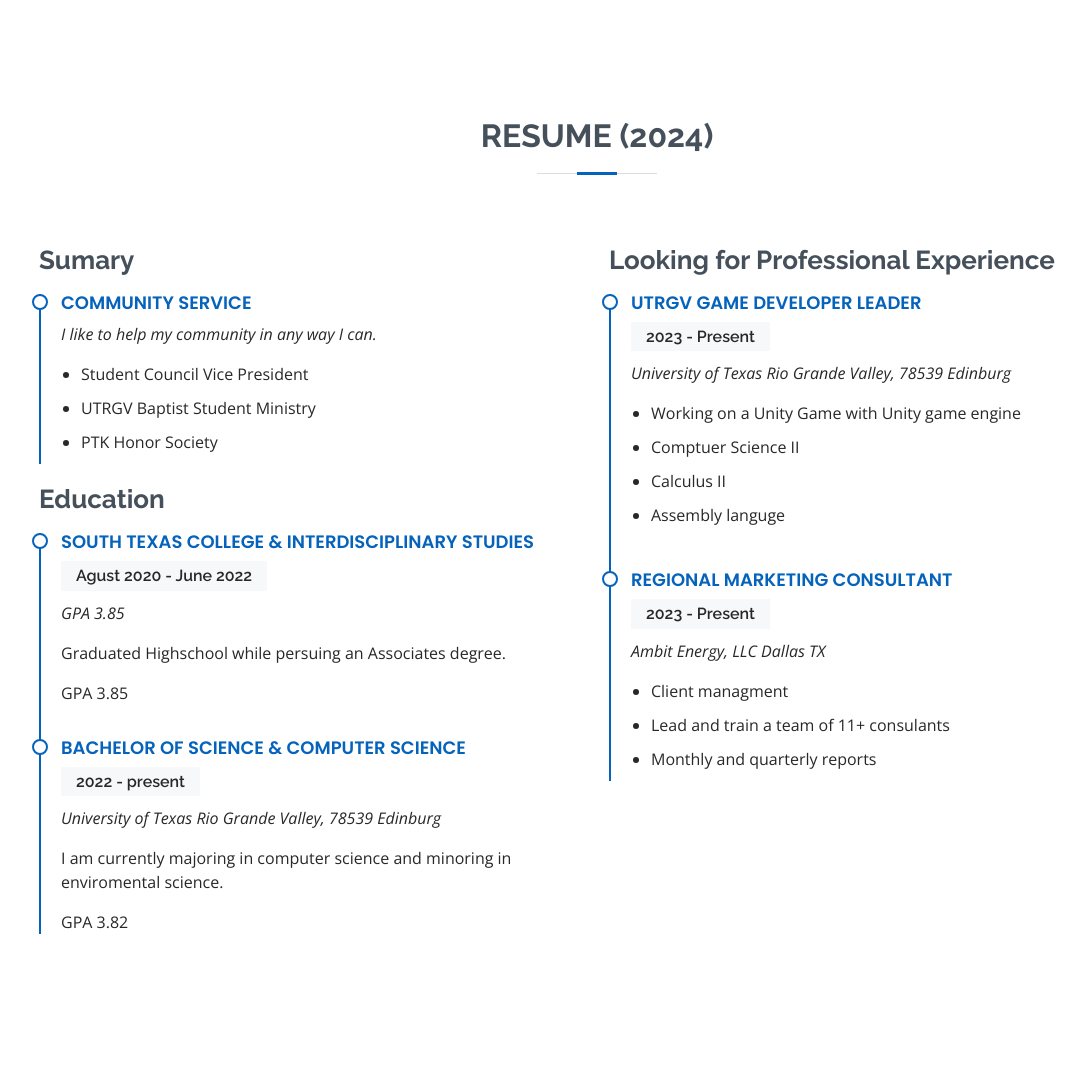
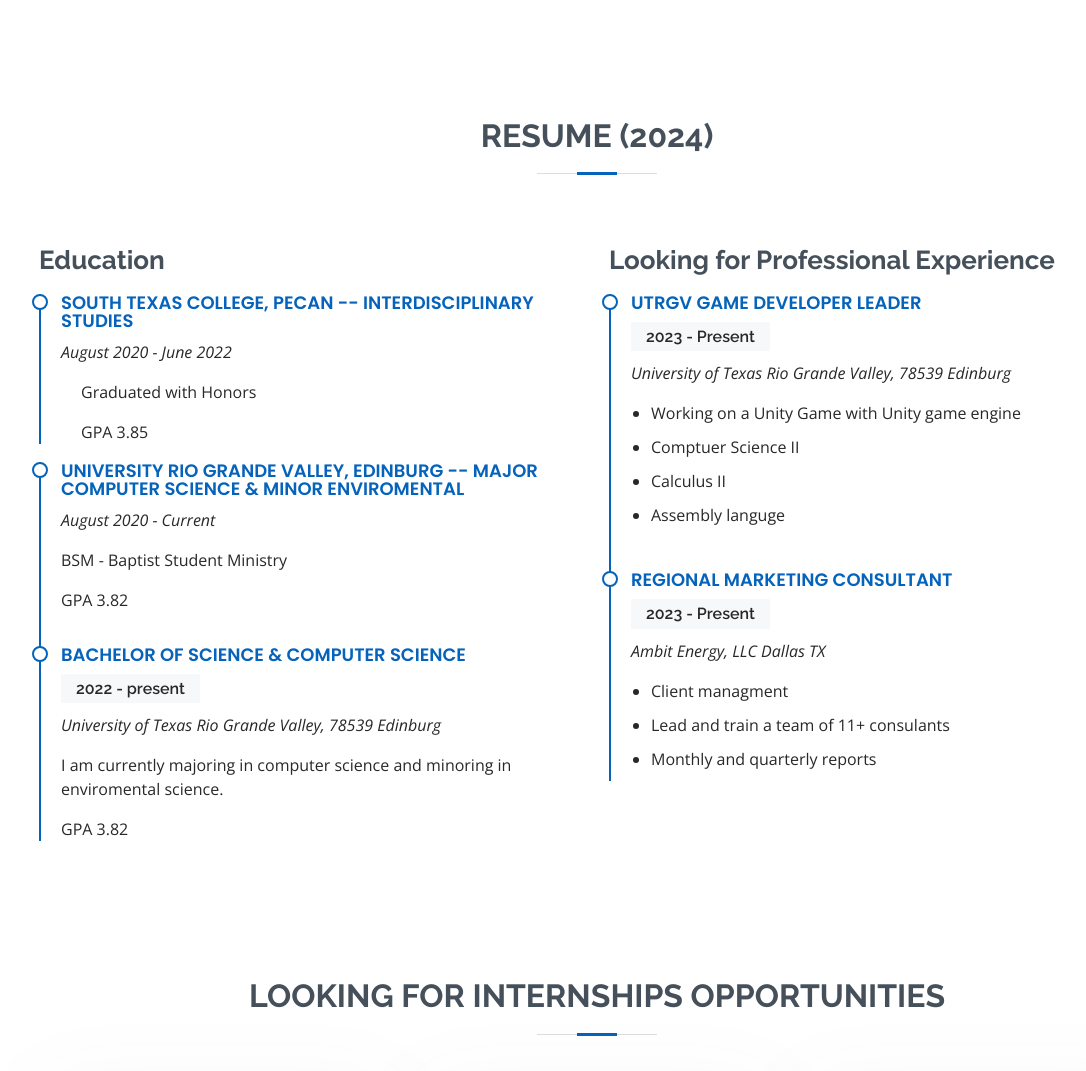
Before and after one commit to Wemisiu/Resume, a Flask app: page / in a window 1280 px wide. Shown: the part 3506-4577 px from the top of the page, without its empty margins (93-1179 px from the left). Run offline with Flask 3, Linux system fonts and the light colour scheme; some libraries are stand-ins or nearby versions.

Commit message:
Tue Apr 30 updates

```diff
--- a/templates/index.html
+++ b/templates/index.html
@@ -418,25 +418,24 @@
 
         <div class="row">
           <div class="col-lg-6">
-            <h3 class="resume-title">Sumary</h3>
+            <h3 class="resume-title">Education </h3>
             <div class="resume-item pb-0">
-              <h4>Community Service</h4>
-              <p><em> I like to help my community in any way I can.  </em></p>
+              <h4>South Texas College, Pecan -- Interdisciplinary studies</h4>
+              <p><em>August 2020 - June 2022</em></p>
               <ul>
-                <li>Student Council Vice President</li>
-                <li>UTRGV Baptist Student Ministry </li>
-                <li>PTK Honor Society</li>
+                <p>Graduated with Honors</p>
+                <p>GPA 3.85 </p>
+
 
               </ul>
             </div>
 
-            <h3 class="resume-title">Education</h3>
+            <h3 class="resume-title"></h3>
             <div class="resume-item">
-              <h4>South Texas College &amp; Interdisciplinary Studies</h4>
-              <h5>Agust 2020 - June 2022</h5>
-              <p><em>GPA 3.85 </em></p>
-              <p> Graduated Highschool while persuing an Associates degree.  </p>
-              <p>  GPA 3.85</p>
+              <h4>University Rio Grande Valley, Edinburg -- Major Computer Science &amp; Minor Enviromental </h4>
+              <p> <em>August 2020 - Current </em></p>
+              <p> BSM - Baptist Student Ministry </p>
+              <p> GPA 3.82</p>
             </div>
             <div class="resume-item">
               <h4>Bachelor of Science &amp; Computer Science</h4>
```
